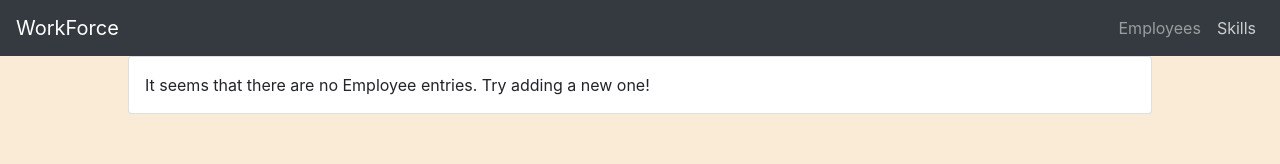
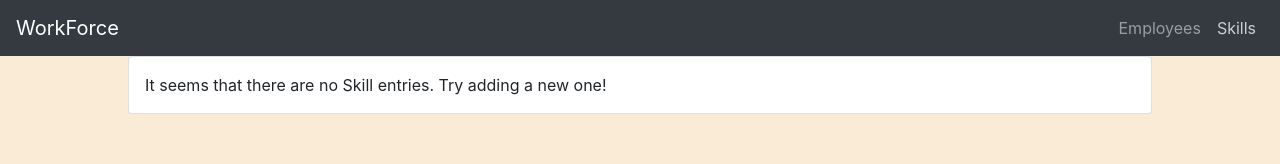
Before and after one commit to thiseasm/WorkforceReact, a React (Create React App) app: page / in a window 1280 px wide. Both pictures are taken after a click on the button "Skills". Shown: the top 164 px of the page. Built offline with nearby package versions, Linux system fonts and the light colour scheme.

Commit message:
Add tab selection and popover components

```diff
--- a/src/App.js
+++ b/src/App.js
@@ -1,16 +1,13 @@
 import React from 'react';
 
 import Layout from './hoc/Layout/Layout';
-import WorkForce from './containers/WorkForce/WorkForce';
 
 import 'bootstrap/dist/css/bootstrap.min.css';
 
 function App() {
 	return (
 		<div>
-			<Layout>
-				<WorkForce />
-			</Layout>
+			<Layout />
 		</div>
 	);
 }
--- a/src/components/Employees/Employees.js
+++ b/src/components/Employees/Employees.js
@@ -1,6 +1,5 @@
 import React from 'react';
 
-import Auxiliary from '../../hoc/Auxiliary/Auxiliary';
 import EmployeeTable from './EmployeeTable/EmployeeTable';
 
 import classes from './Employees.module.css';
--- a/src/components/Skills/Skills.js
+++ b/src/components/Skills/Skills.js
@@ -1,5 +1,12 @@
 import React from 'react';
 
-const skills = props => <div>SKILLS</div>;
+import NoDataError from '../UI/ErrorMessages/NoDataError/NoDataError';
+import classes from './Skills.module.css';
+
+const skills = props => (
+	<div className={classes.Skills}>
+		<NoDataError title='Skill' />
+	</div>
+);
 
 export default skills;
--- /dev/null
+++ b/src/components/Skills/Skills.module.css
@@ -0,0 +1,4 @@
+.Skills {
+	margin-left: 10%;
+	width: 80%;
+}
--- a/src/containers/WorkForce/WorkForce.js
+++ b/src/containers/WorkForce/WorkForce.js
@@ -1,11 +1,12 @@
 import React from 'react';
 
 import Employees from '../../components/Employees/Employees';
+import Skills from '../../components/Skills/Skills';
 import classes from './WorkForce.module.css';
 
 const workForce = props => (
 	<div className={classes.WorkForce}>
-		<Employees />
+		{props.tab === 'Employees' ? <Employees /> : <Skills>{[]}</Skills>}
 	</div>
 );
 
--- a/src/hoc/Layout/Layout.js
+++ b/src/hoc/Layout/Layout.js
@@ -2,6 +2,7 @@ import React, { Component } from 'react';
 
 import Auxiliary from '../Auxiliary/Auxiliary';
 import Navbar from '../../components/Navigation/Navbar/Navbar';
+import WorkForce from '../../containers/WorkForce/WorkForce';
 import classes from './Layout.module.css';
 
 class Layout extends Component {
@@ -14,11 +15,12 @@ class Layout extends Component {
 	};
 
 	render() {
-		console.log(this.state.activeTab);
 		return (
 			<Auxiliary>
 				<Navbar clicked={this.changeTabHandler} />
-				<main className={classes.Main}>{this.props.children}</main>
+				<main className={classes.Main}>
+					<WorkForce tab={this.state.activeTab} />
+				</main>
 			</Auxiliary>
 		);
 	}
```
Also changed, not shown: src/components/Skills/Skill/Skill.js (+7 -3 lines), src/components/UI/Popover/Popover.js (added, +11 -0 lines).
